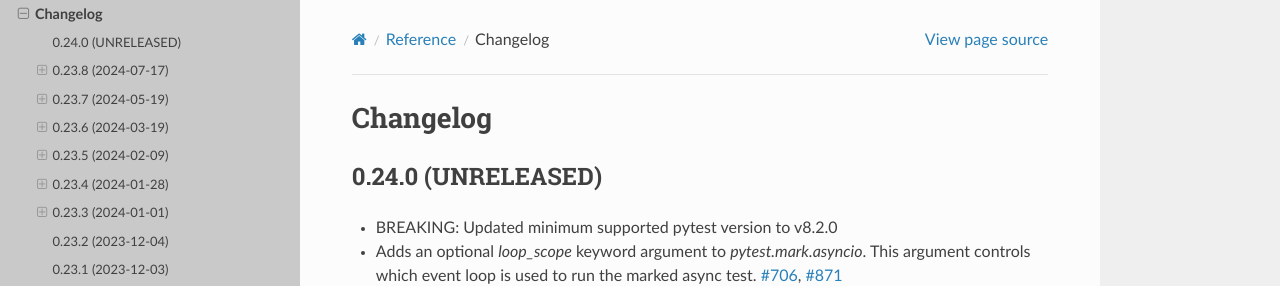
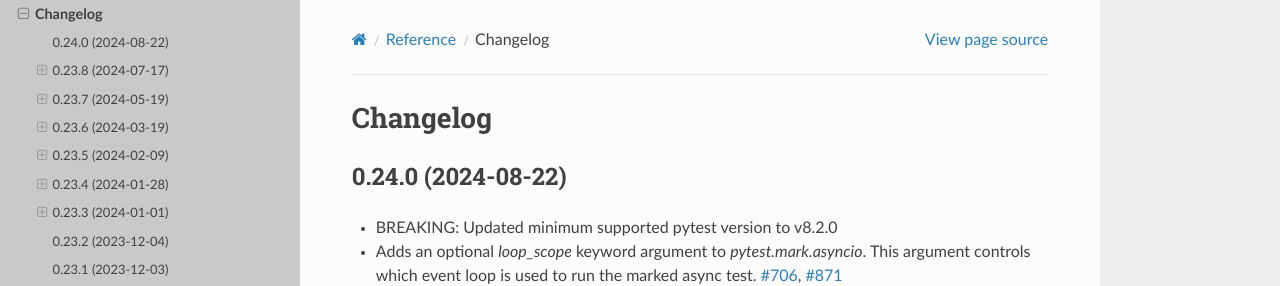
Before and after one commit to pytest-dev/pytest-asyncio, a Sphinx documentation site: the page built from docs/reference/changelog.rst, in a window 1280 px wide and 900 px high. Shown: the top 286 px of the window. Built offline with Sphinx 7.4.7 and the Read the Docs theme 2.0.0, drawn with Linux system fonts in a browser that asks for light colours; pages that are not in the unit, such as notebooks, are missing from menus.

Commit message:
docs: Set release date for v0.24 in changelog.

```diff
--- a/docs/reference/changelog.rst
+++ b/docs/reference/changelog.rst
@@ -2,7 +2,7 @@
 Changelog
 =========
 
-0.24.0 (UNRELEASED)
+0.24.0 (2024-08-22)
 ===================
 - BREAKING: Updated minimum supported pytest version to v8.2.0
 - Adds an optional `loop_scope` keyword argument to `pytest.mark.asyncio`. This argument controls which event loop is used to run the marked async test. `#706`_, `#871 <https://github.com/pytest-dev/pytest-asyncio/pull/871>`_
```
